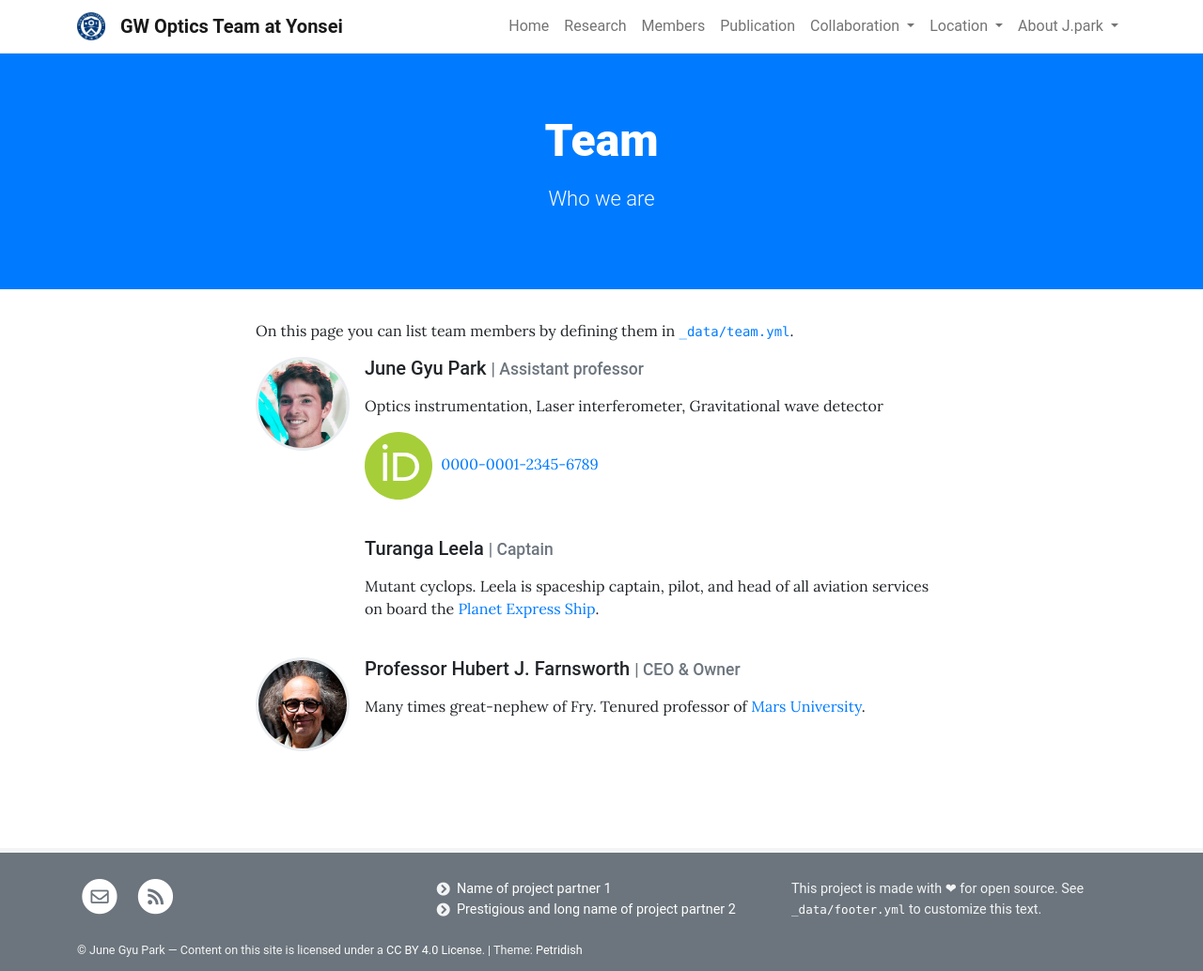
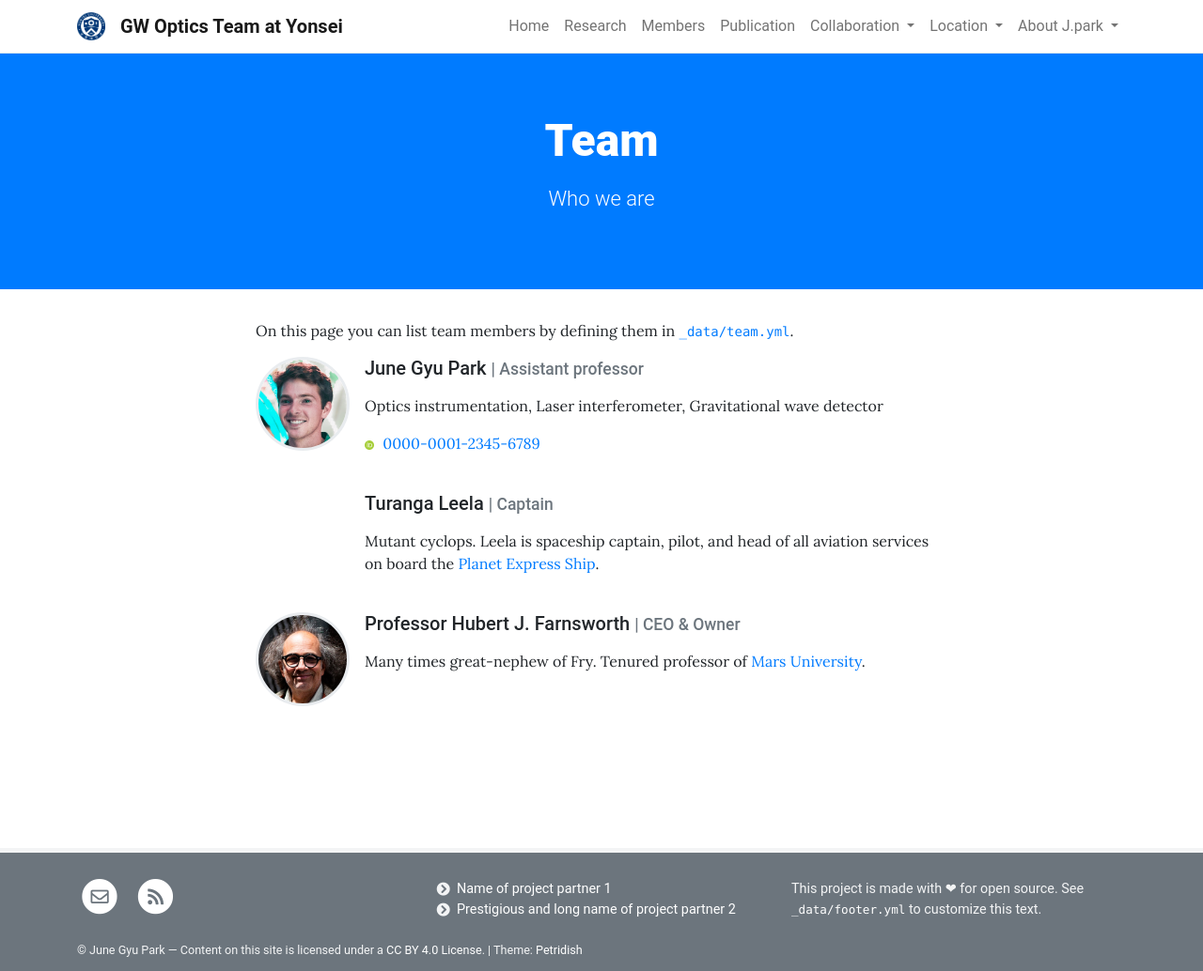
Before and after one commit to jgpark84/testpage, a Jekyll site: the page built from pages/team.md, in a window 1280 px wide. Shown: the whole page at 94% size. Built offline with Jekyll 4.4.1, drawn with Linux system fonts in a browser that asks for light colours.

Commit message:
Update team.html

```diff
--- a/_layouts/team.html
+++ b/_layouts/team.html
@@ -31,7 +31,7 @@ description: Template for team page.
       <ul class="list-inline">
         {% if member.orcid %}
           <li class="list-inline-item">
-             <img src="../assets/theme/images/orcid.svg" alt="ORCID" style="vertical-align: middle; margin-right: 5px;">
+             <img src="../assets/theme/images/orcid.svg" alt="ORCID" style="vertical-align: middle; margin-right: 5px;width: 10px;height: 10px;"">
             <a href="https://orcid.org/0000-0001-2345-6789" target="_blank">0000-0001-2345-6789</a>
           </li>
         {% endif %}
```
